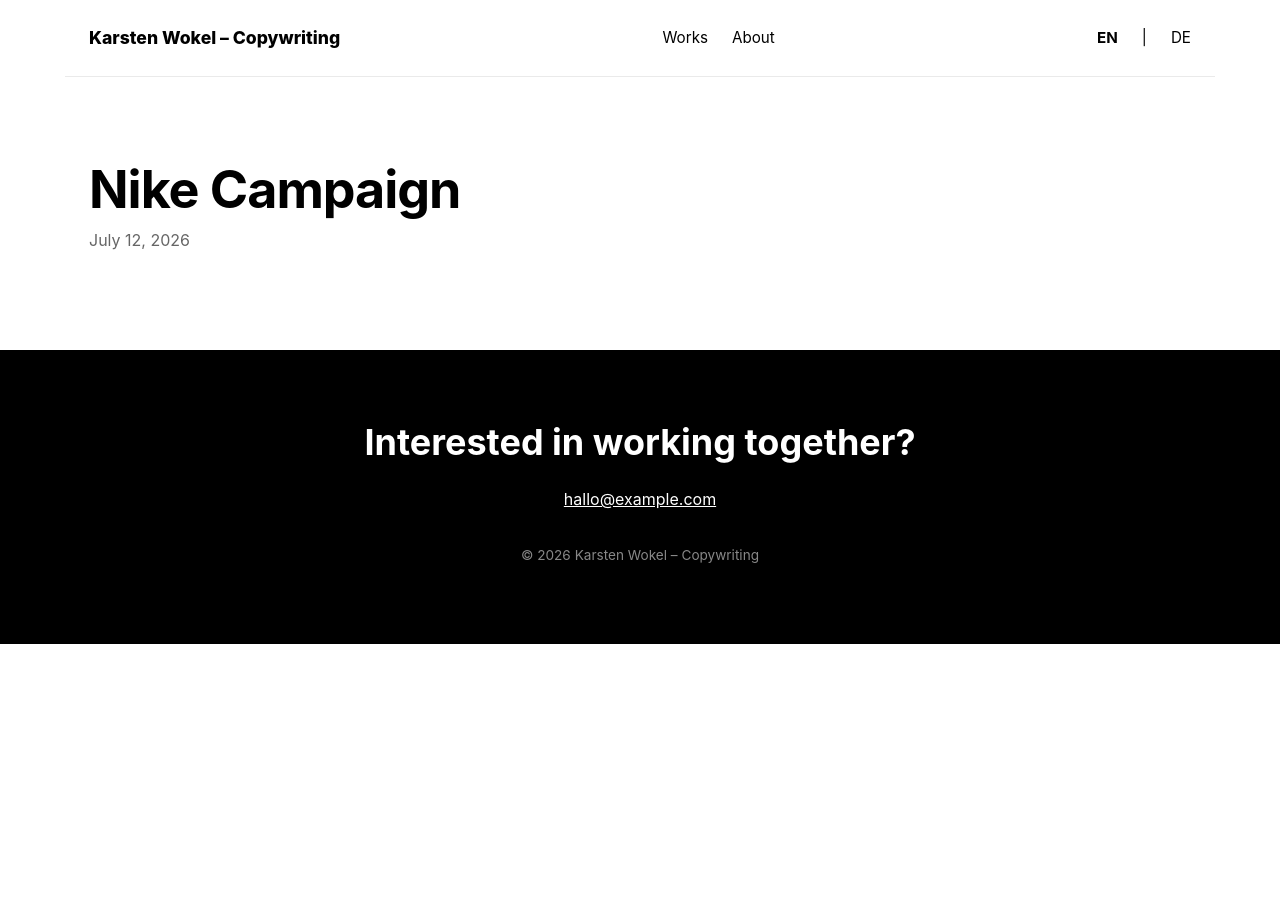
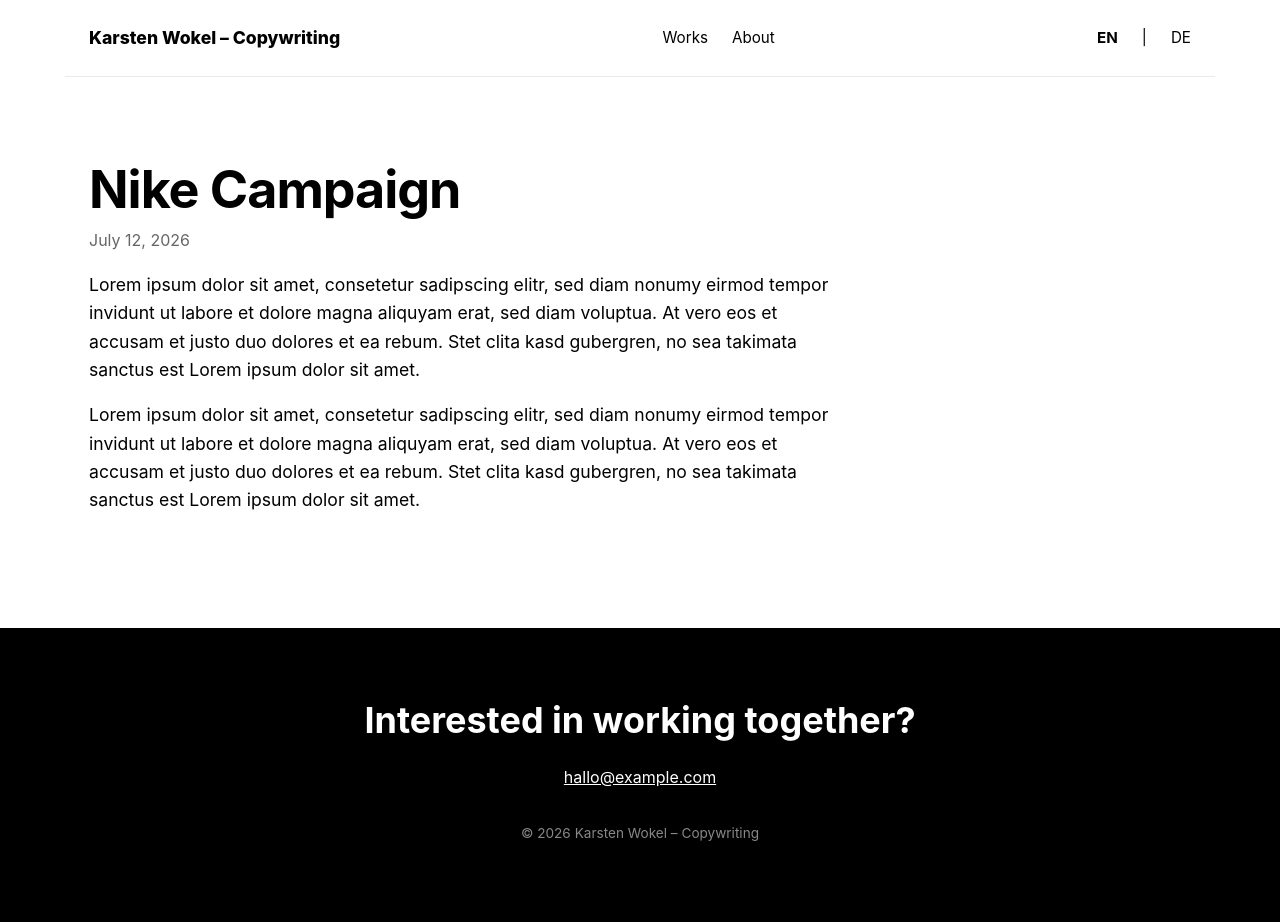
Before and after one commit to kwokel/portfolio, a Jekyll site: the page built from _works/Nike-en.md, in a window 1280 px wide. Built offline with Jekyll 4.4.1, drawn with Linux system fonts in a browser that asks for light colours; before the commit the page ends 900 px from its top, so only the background shows below that.

Commit message:
Update _works/Nike-en.md (via Pages CMS)

```diff
--- a/_works/Nike-en.md
+++ b/_works/Nike-en.md
@@ -1,11 +1,17 @@
 ---
 title: Nike Campaign
-
-permalink: /works/nike/
-
+date: 2026-07-12
+excerpt: Lorem ipsum dolor sit amet, consetetur sadipscing elitr, sed diam
+  nonumy eirmod tempor invidunt ut labore et dolore magna aliquyam erat, sed
+  diam voluptua. At vero eos et accusam et justo duo dolores et ea rebum. Stet
+  clita kasd gubergren, no sea takimata sanctus est Lorem ipsum dolor sit amet.
+published: true
 lang: en
 page_id: nike
+permalink: /works/nike/
+meta_title: Nike Campaign | Karsten Wokel
+meta_description: Nike campaign by Karsten Wokel
+---
+Lorem ipsum dolor sit amet, consetetur sadipscing elitr, sed diam nonumy eirmod tempor invidunt ut labore et dolore magna aliquyam erat, sed diam voluptua. At vero eos et accusam et justo duo dolores et ea rebum. Stet clita kasd gubergren, no sea takimata sanctus est Lorem ipsum dolor sit amet.
 
-meta_title: Nike Campaign | Karsten Wokel
-meta_description: …
----
+Lorem ipsum dolor sit amet, consetetur sadipscing elitr, sed diam nonumy eirmod tempor invidunt ut labore et dolore magna aliquyam erat, sed diam voluptua. At vero eos et accusam et justo duo dolores et ea rebum. Stet clita kasd gubergren, no sea takimata sanctus est Lorem ipsum dolor sit amet.
```
